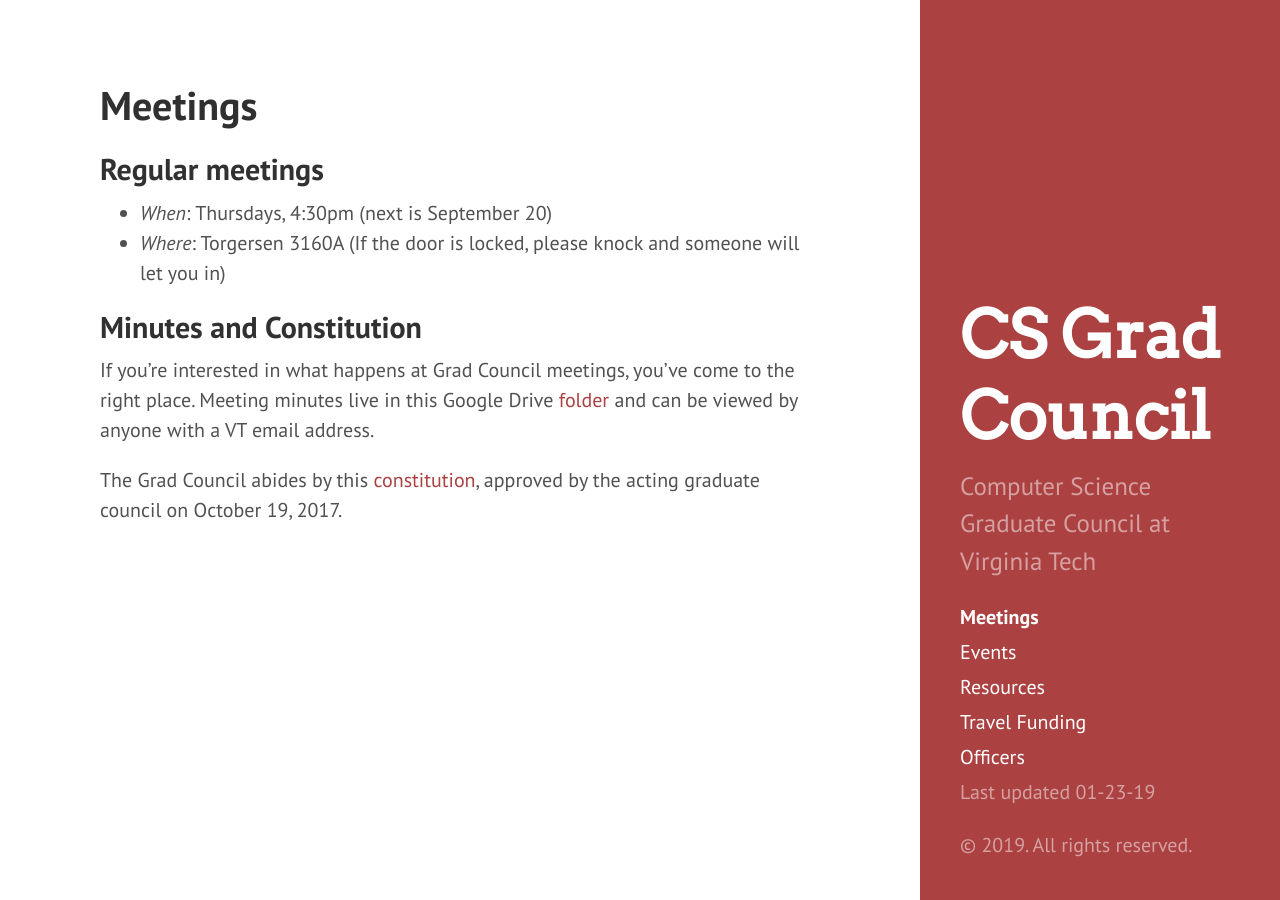
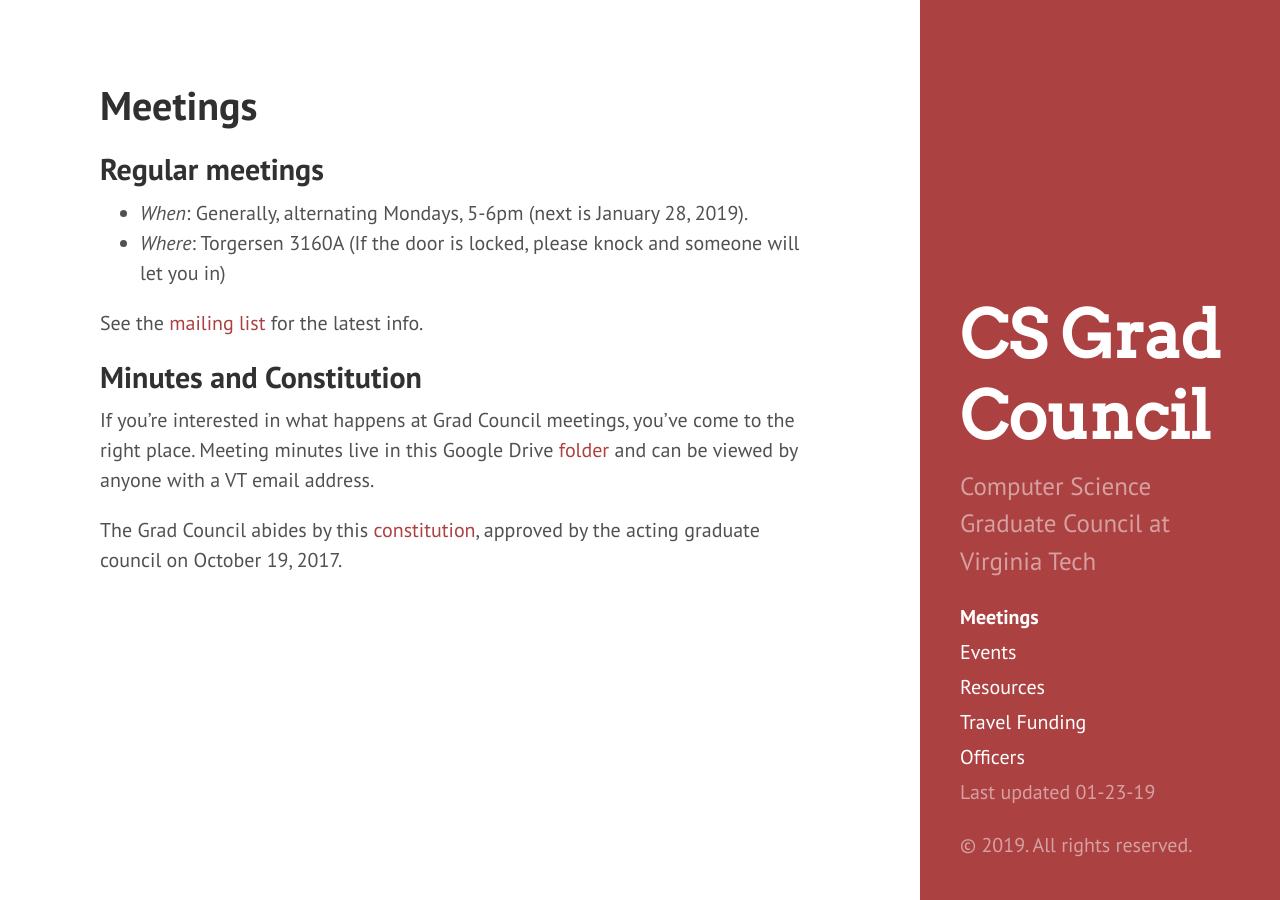
Before and after one commit to CSGraduateCouncil-VirginiaTech/csgc-website, a Jekyll site: the page built from csgc-jekyll-src/meetings.md, in a window 1280 px wide. Built offline with Jekyll 4.4.1, drawn with Linux system fonts in a browser that asks for light colours.

Commit message:
update meeting time

```diff
--- a/csgc-jekyll-src/meetings.md
+++ b/csgc-jekyll-src/meetings.md
@@ -5,8 +5,10 @@ permalink: /meetings/
 ---
 
 ## Regular meetings
-* *When*: Thursdays, 4:30pm (next is September 20)
+* *When*: Generally, alternating Mondays, 5-6pm (next is January 28, 2019).
 * *Where*: Torgersen 3160A (If the door is locked, please knock and someone will let you in)
+
+See the [mailing list](https://groups.google.com/a/vt.edu/forum/#!forum/csgc-g) for the latest info.
 
 ## Minutes and Constitution
 If you're interested in what happens at Grad Council meetings, you've come to the right place.
```
